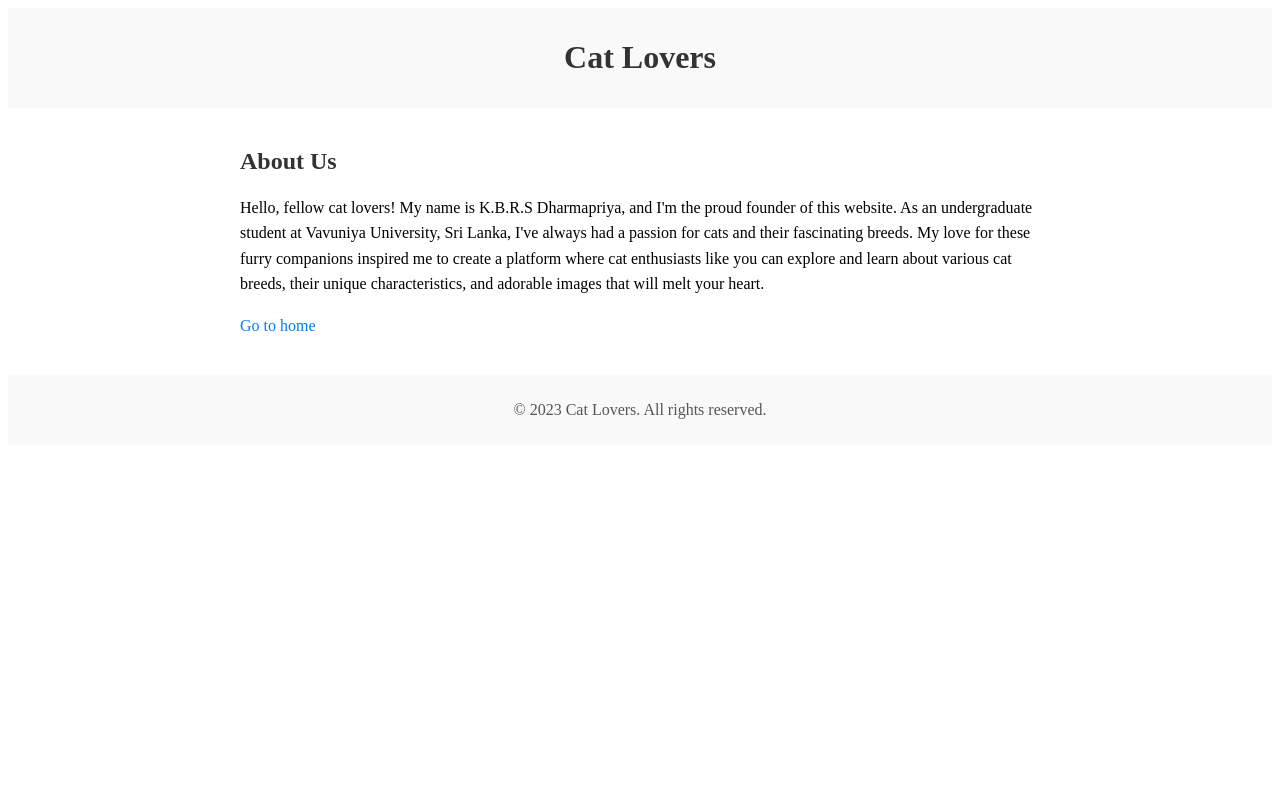
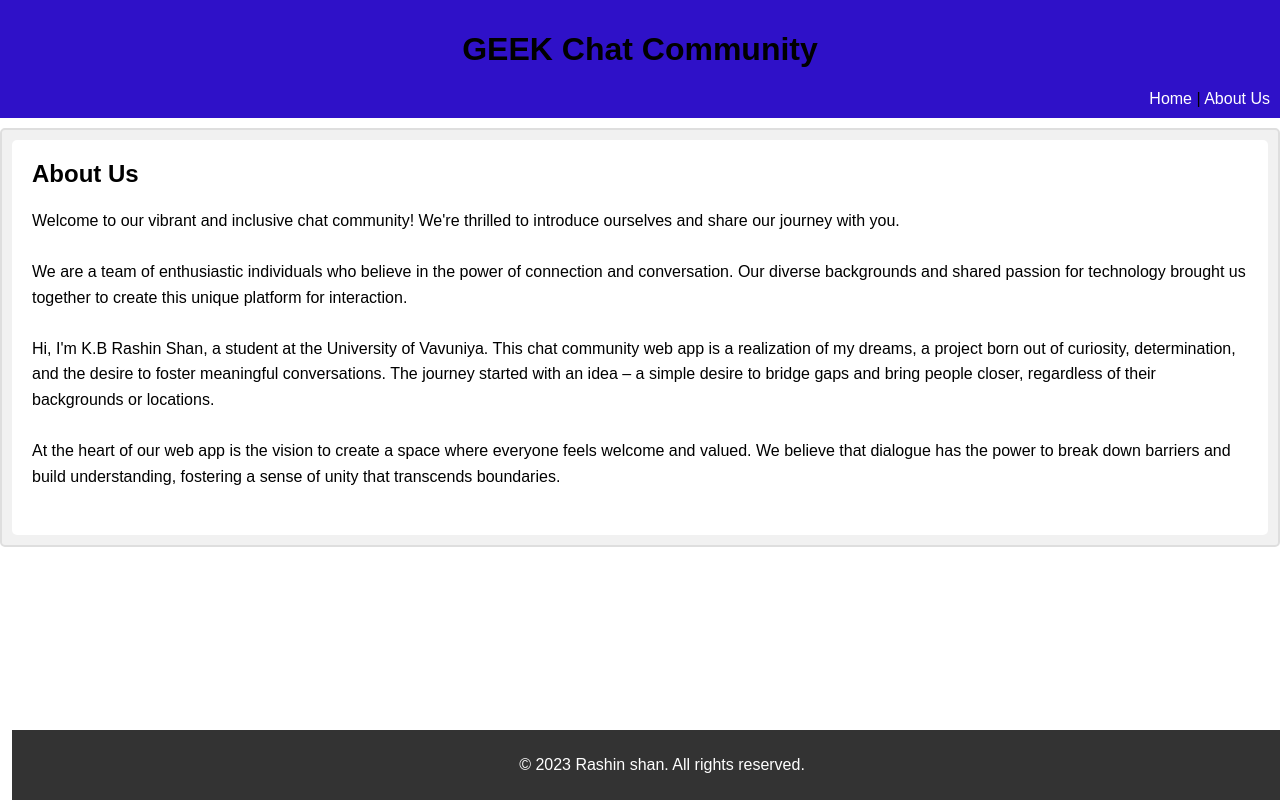
Before and after one commit to RashinShan/chatroom_web_app, a Django app: page /aboutus/ in a window 1280 px wide. Run offline with Django 4.2, Linux system fonts and the light colour scheme.

Commit message:
Update aboutus.html
i add new about us content with header navigation section and footer

```diff
--- a/Djangochat/templates/aboutus.html
+++ b/Djangochat/templates/aboutus.html
@@ -1,32 +1,140 @@
+
+
 <!DOCTYPE html>
-<html lang="en">
+<html>
+    {% load static %}
 <head>
-    <meta charset="UTF-8">
-    <meta name="viewport" content="width=device-width, initial-scale=1.0">
-    <title>Cat Lovers - Home</title>
+<meta name="viewport" content="width=device-width, initial-scale=1">
+<style>
+
+body {
+  margin: 0;
+  font-family: Arial, Helvetica, sans-serif;
+}
+
+/* Header Styles */
+.header {
+  background-color: #2f11c8;
+  padding: 10px;
+  text-align: center;
+}
+.navbar {
+  text-align: right;
+}
+.navbar a {
+  text-decoration: none;
+  color: white;
+}
+
+/* Background Image */
+.background {
+  background-image: url("{% static 'images/rain.gif' %}");
+  background-position: center center;
+  background-repeat: no-repeat;
+  background-size: cover;
+}
+
+/* Container Styles */
+.container {
+  border: 2px solid #dedede;
+  background-color: #f1f1f1;
+  border-radius: 5px;
+  padding: 10px;
+  margin: 10px 0;
+}
+.container::after {
+  content: "";
+  clear: both;
+  display: table;
+}
+.container img {
+  float: left;
+  max-width: 60px;
+  width: 100%;
+  margin-right: 0;
+  border-radius: 50%;
+}
+.container img.right {
+  float: right;
+  margin-left: 0;
+  margin-right: 0;
+}
+.time-right {
+  float: right;
+  color: #aaa;
+}
+.time-left {
+  float: left;
+  color: #999;
+}
+
+
+
+/* Footer Styles */
+.footer {
+  position: absolute;
+  bottom: 0;
+  width: 100%;
+  background-color: #333;
+  color: white;
+  text-align: center;
+  padding: 10px;
+}
+
+/* Custom Styles for About Us Content */
+.about-us-container {
+  background-color: #ffffff;
+  padding: 20px;
+  border-radius: 5px;
+}
+
+.about-us-heading {
+  font-size: 24px;
+  font-weight: bold;
+  margin-bottom: 20px;
+}
+
+.about-us-text {
+  font-size: 16px;
+  line-height: 1.6;
+}
+
+.about-us-team {
+  margin-top: 20px;
+  font-weight: bold;
+}
+
+</style>
 </head>
 <body>
-    <header style="background-color: #f9f9f9; padding: 10px; text-align: center;">
-        <h1 style="color: #333;">Cat Lovers</h1>
 
-    </header>
+<div class="header">
+  <h1>GEEK Chat Community</h1>
+  <nav class="navbar">
+    <a href="{% url 'home' %}">Home</a> |
+    <a href="{% url 'aboutus' %}">About Us</a>
+  </nav>
+</div>
+<div class="background"></div>
+<div class="container">
+  <div class="about-us-container">
+    <div class="about-us-heading">About Us</div>
+    <div class="about-us-text">
+      Welcome to our vibrant and inclusive chat community! We're thrilled to introduce ourselves and share our journey with you.
+      <br><br>
+      We are a team of enthusiastic individuals who believe in the power of connection and conversation. Our diverse backgrounds and shared passion for technology brought us together to create this unique platform for interaction.
+      <br><br>
+      Hi, I'm K.B Rashin Shan, a student at the University of Vavuniya. This chat community web app is a realization of my dreams, a project born out of curiosity, determination, and the desire to foster meaningful conversations. The journey started with an idea – a simple desire to bridge gaps and bring people closer, regardless of their backgrounds or locations.
+      <br><br>
+      At the heart of our web app is the vision to create a space where everyone feels welcome and valued. We believe that dialogue has the power to break down barriers and build understanding, fostering a sense of unity that transcends boundaries.
+      <br><br>
 
-    <main style="max-width: 800px; margin: 0 auto; padding: 20px;">
+    </div>
+  </div>
+  <div class="footer">
+    <p>&copy; 2023 Rashin shan. All rights reserved.</p>
+  </div>
+</div>
 
-
-        <section>
-            <h2 style="color: #333;">About Us</h2>
-
-            <p style="line-height: 1.6;">Hello, fellow cat lovers! My name is K.B.R.S Dharmapriya, and I'm the proud founder of this website. As an undergraduate student at Vavuniya University, Sri Lanka, I've always had a passion for cats and their fascinating breeds. My love for these furry companions inspired me to create a platform where cat enthusiasts like you can explore and learn about various cat breeds, their unique characteristics, and adorable images that will melt your heart.</p>
-            <p style="line-height: 1.6;"><a href="{% url 'homepage' %}" style="color: #007bff; text-decoration: none;"> Go to home </a></p>
-        </section>
-
-
-    </main>
-
-    <footer style="background-color: #f9f9f9; padding: 10px; text-align: center;">
-
-        <p style="color: #555;">&copy; 2023 Cat Lovers. All rights reserved.</p>
-    </footer>
 </body>
 </html>
```
